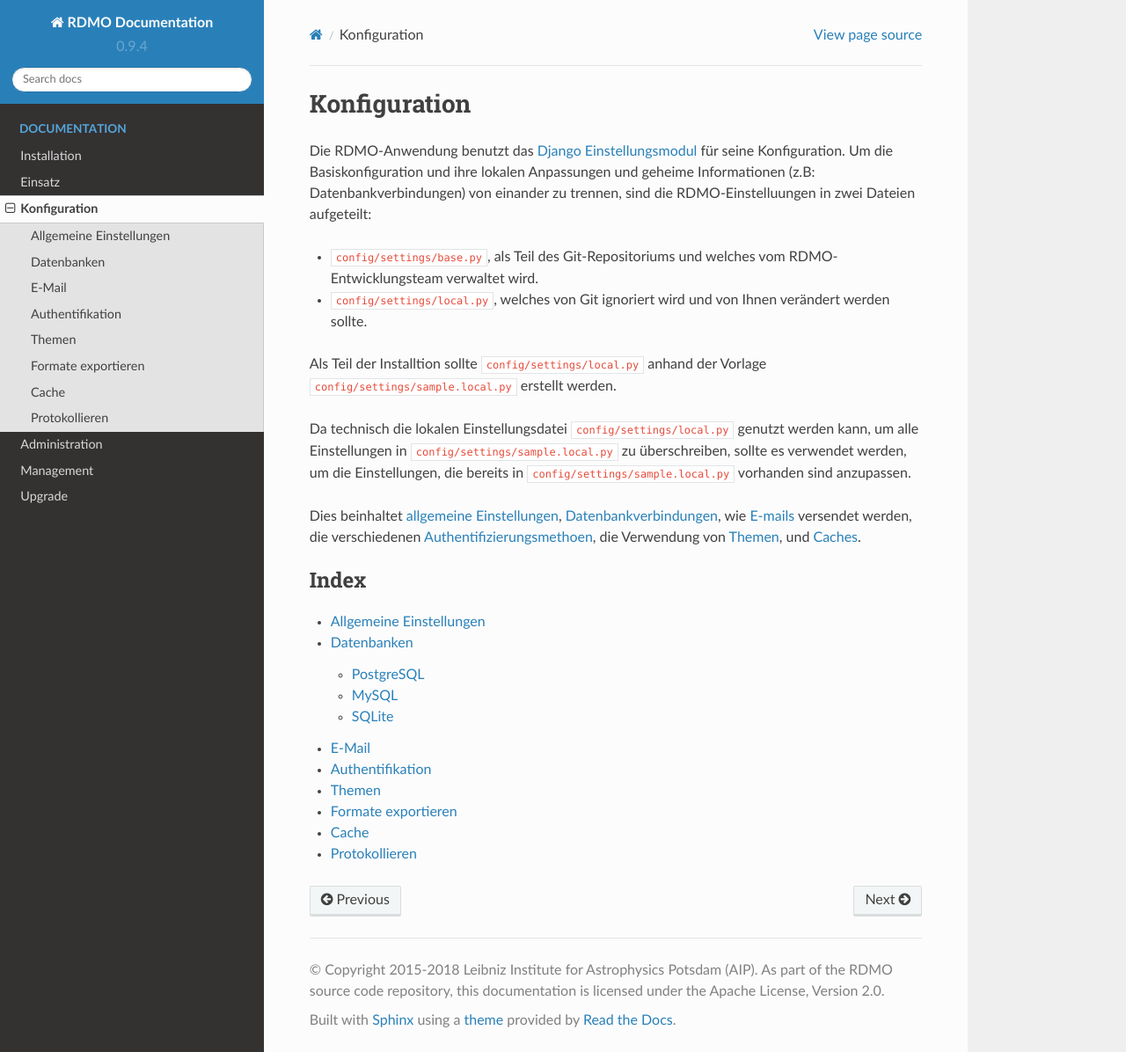
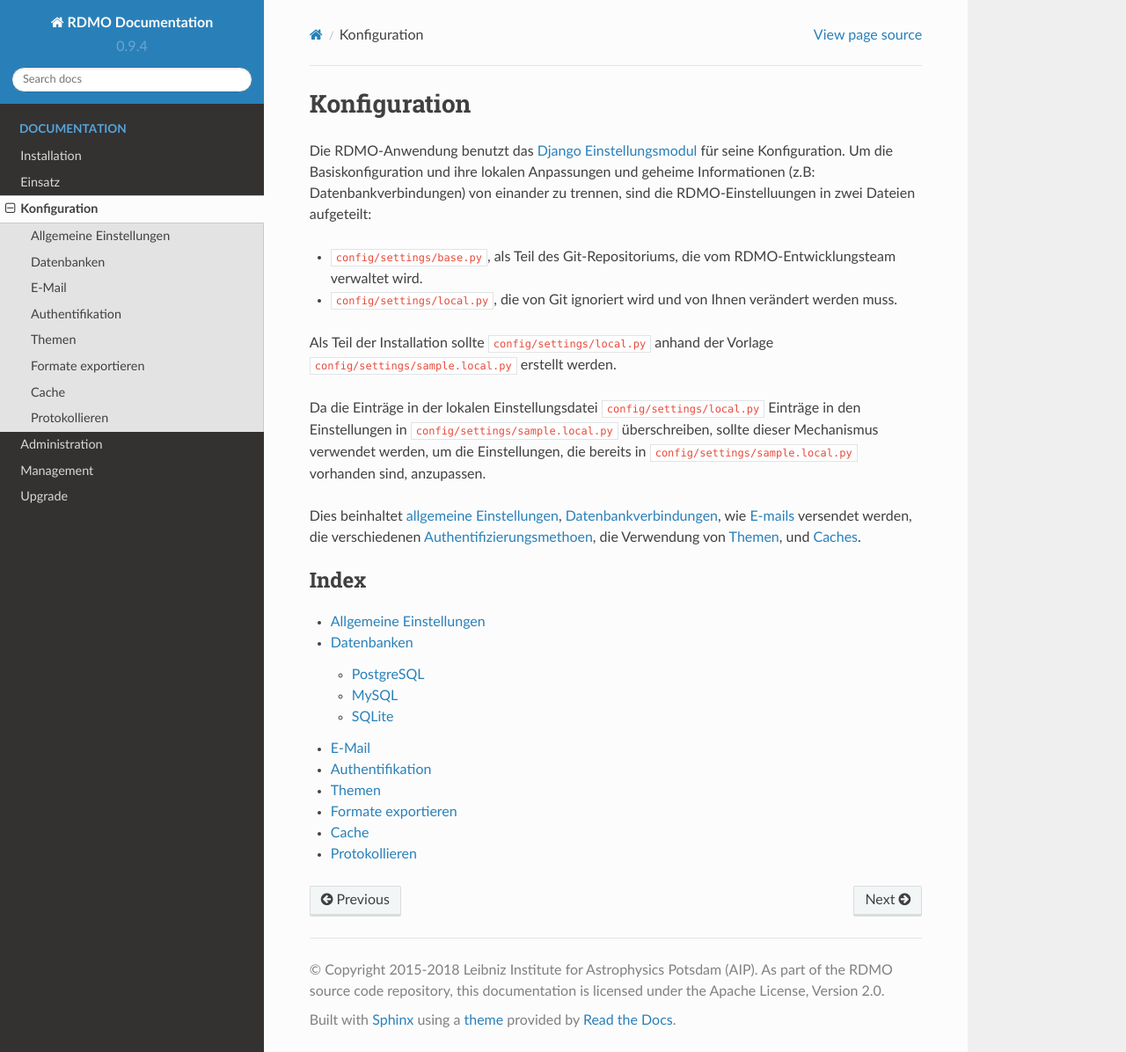
Before and after one commit to rdmorganiser/rdmo-docs-de, a Sphinx documentation site: the page built from docs/configuration/index.rst, in a window 1280 px wide and 1196 px high. Shown: the whole window at 88% size. Built offline with Sphinx 7.4.7 and the Read the Docs theme 2.0.0, drawn with Linux system fonts in a browser that asks for light colours.

Commit message:
Update index.rst
typos/expressions

```diff
--- a/docs/configuration/index.rst
+++ b/docs/configuration/index.rst
@@ -3,12 +3,12 @@
 
 Die RDMO-Anwendung benutzt das `Django Einstellungsmodul <https://docs.djangoproject.com/en/1.10/topics/settings>`_ für seine Konfiguration. Um die Basiskonfiguration und ihre lokalen Anpassungen und geheime Informationen (z.B: Datenbankverbindungen) von einander zu trennen, sind die RDMO-Einstelluungen in zwei Dateien aufgeteilt:
 
-* ``config/settings/base.py``, als Teil des Git-Repositoriums und welches vom RDMO-Entwicklungsteam verwaltet wird.
-* ``config/settings/local.py``, welches von Git ignoriert wird und von Ihnen verändert werden sollte.
+* ``config/settings/base.py``, als Teil des Git-Repositoriums, die vom RDMO-Entwicklungsteam verwaltet wird.
+* ``config/settings/local.py``, die von Git ignoriert wird und von Ihnen verändert werden muss.
 
-Als Teil der Installtion sollte ``config/settings/local.py`` anhand der Vorlage ``config/settings/sample.local.py`` erstellt werden.
+Als Teil der Installation sollte ``config/settings/local.py`` anhand der Vorlage ``config/settings/sample.local.py`` erstellt werden.
 
-Da technisch die lokalen Einstellungsdatei ``config/settings/local.py`` genutzt werden kann, um alle Einstellungen in ``config/settings/sample.local.py`` zu überschreiben, sollte es verwendet werden, um die Einstellungen, die bereits in ``config/settings/sample.local.py`` vorhanden sind anzupassen.
+Da die Einträge in der lokalen Einstellungsdatei ``config/settings/local.py`` Einträge in den Einstellungen in ``config/settings/sample.local.py`` überschreiben, sollte dieser Mechanismus verwendet werden, um die Einstellungen, die bereits in ``config/settings/sample.local.py`` vorhanden sind, anzupassen.
 
 Dies beinhaltet :doc:`allgemeine Einstellungen <general>`, :doc:`Datenbankverbindungen <databases>`, wie :doc:`E-mails <email>` versendet werden, die verschiedenen :doc:`Authentifizierungsmethoen <authentication/index>`, die Verwendung von  :doc:`Themen <themes>`, und :doc:`Caches <cache>`.
 
```
